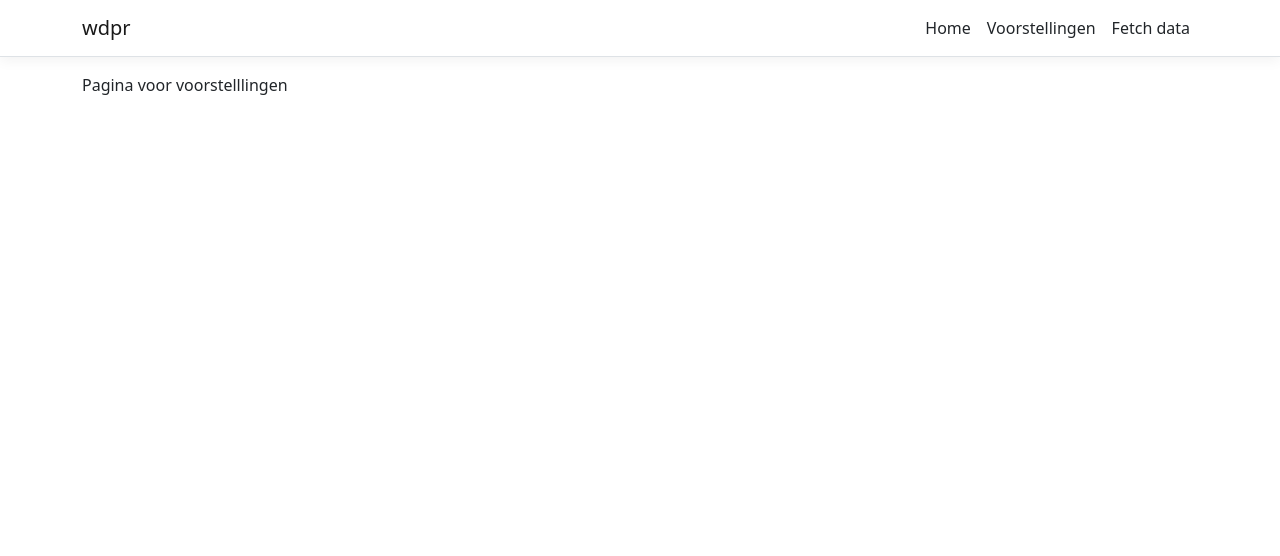
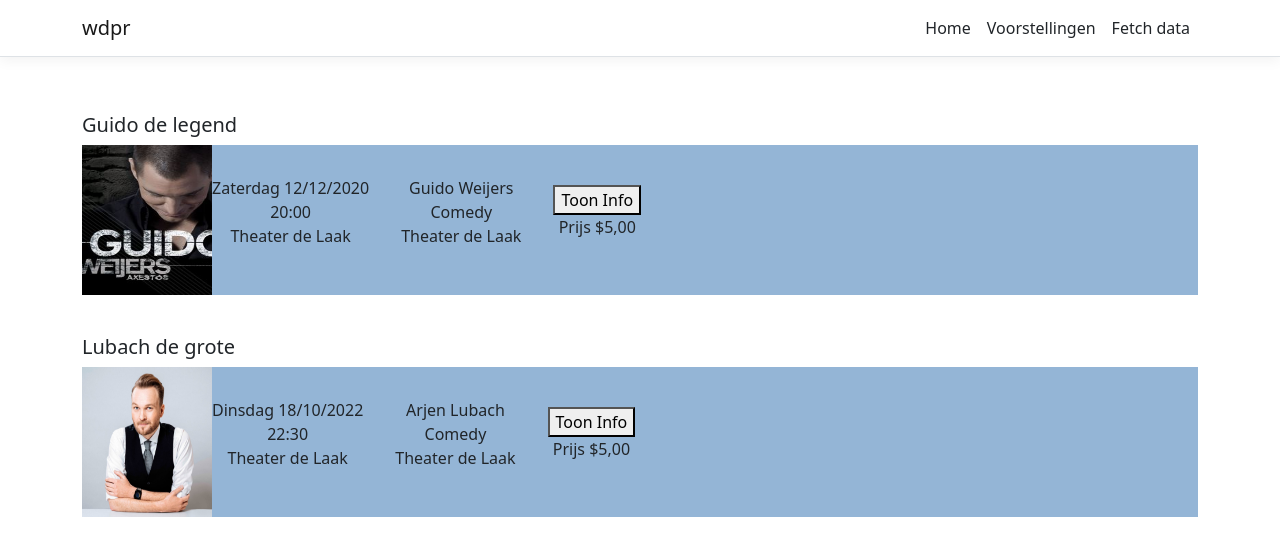
Before and after one commit to Wdpr/WDPR2223, a React (Create React App) app in the folder ClientApp/: page /voorstelling in a window 1280 px wide. Shown: the top 556 px of the page. Built offline with nearby package versions, Linux system fonts and the light colour scheme.

Commit message:
Cards voor voorstelling gemaakt

```diff
--- a/ClientApp/src/components/Voorstelling/VoorstellingPage.js
+++ b/ClientApp/src/components/Voorstelling/VoorstellingPage.js
@@ -1,9 +1,36 @@
 import React from 'react'
+import { VoorstellingPageCard } from './VoorstellingPageCard';
+
+import cardFoto from '../../assets/guido-weijers.jpg';
+import lubachFoto from '../../assets/lubach.jpg';
 
 export class VoorstellingPage extends React.Component{
     static displayName = VoorstellingPage.name
 
-    render() {
-        return <div>Pagina voor voorstelllingen</div>
+    render(props) {
+        return (
+        <div >
+            <VoorstellingPageCard
+                naamVanVoorstelling='Guido de legend'
+                img={cardFoto}
+                naam='Guido Weijers'
+                locatie='Theater de Laak'
+                datum='Zaterdag 12/12/2020'
+                tijd='20:00'
+                prijs='€ 20'
+                genre='Comedy'
+            />
+            <VoorstellingPageCard
+                naamVanVoorstelling='Lubach de grote'
+                img={lubachFoto}
+                naam='Arjen Lubach'
+                locatie='Theater de Laak'
+                datum='Dinsdag 18/10/2022'
+                tijd='22:30'
+                prijs='€ 17,50'
+                genre='Comedy'
+            />
+        </div>
+        )
     }
 }
--- /dev/null
+++ b/ClientApp/src/components/Voorstelling/VoorstellingPageCard.js
@@ -0,0 +1,33 @@
+import React from 'react'
+
+export const VoorstellingPageCard = (props) => {
+    return (
+        <div >
+        <h1 className='pageCardTitel'>{props.naamVanVoorstelling}</h1>
+            <div className= 'voorstellingCard'>
+                <img src={props.img} alt='Foto van voorstelling'/>
+                    <div className='cardDatumInfo'>
+                        <ul>
+                            <li>{props.datum}</li>
+                            <li>{props.tijd}</li>
+                            <li>{props.locatie}</li>
+                        </ul>
+                    </div>
+                    <div className='cardVoorstellingInfo'>
+                    <ul>
+                            <li>{props.naam}</li>
+                            <li>{props.genre}</li>
+                            <li>{props.locatie}</li>
+                        </ul>
+                    </div>
+                    <div className='cardInfoPrijs'>
+                        <ul>
+                            <li><button>Toon Info</button></li>
+                            <li>Prijs $5,00</li>
+
+                        </ul>
+                    </div>
+            </div>
+        </div>
+        )
+}
--- a/ClientApp/src/custom.css
+++ b/ClientApp/src/custom.css
@@ -12,3 +12,39 @@ code {
   background-color: #1b6ec2;
   border-color: #1861ac;
 }
+
+.voorstellingCard{
+  background-color: #94b5d6;
+  display: flex;
+  align-items: center;
+  width: auto;
+  height: 150px;
+  ;
+}
+
+.voorstellingCard > img{
+  width: 130px;
+  height: 150px;
+}
+
+.cardDatumInfo > ul{
+  list-style-type: none;
+  padding: 0;
+  text-align: center;
+}
+
+.cardVoorstellingInfo > ul{
+  text-align: center;
+  list-style-type: none;
+}
+
+.cardInfoPrijs > ul {
+  text-align: center;
+  list-style-type: none;
+}
+
+.pageCardTitel{
+  text-align: left;
+  font-size: 20px;
+  padding-top: 40px;
+}
```
Also changed, not shown: ClientApp/src/assets/lubach.jpg (added).
